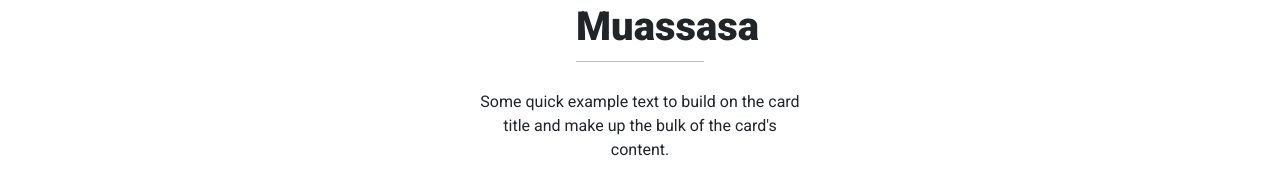
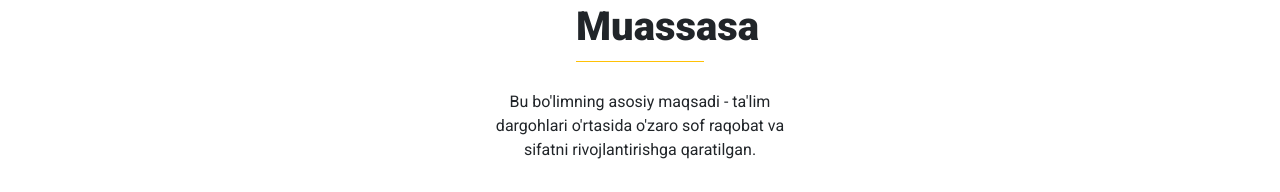
Before and after one commit to emotifs/open-edu, a React (Create React App) app: page / in a window 1280 px wide. Shown: the part 760-952 px from the top of the page. Built offline with nearby package versions, Linux system fonts and the light colour scheme.

Commit message:
content changed

```diff
--- a/src/home/Institution.js
+++ b/src/home/Institution.js
@@ -11,7 +11,7 @@ function Institution() {
                     Muassasa
                 </h1>
                 <p>
-                    Some quick example text to build on the card title and make up the bulk of the card's content.
+                    Bu bo'limning asosiy maqsadi - ta'lim dargohlari o'rtasida o'zaro sof raqobat va sifatni rivojlantirishga qaratilgan.
                 </p>
             </div>
             <div className="institut">
```
